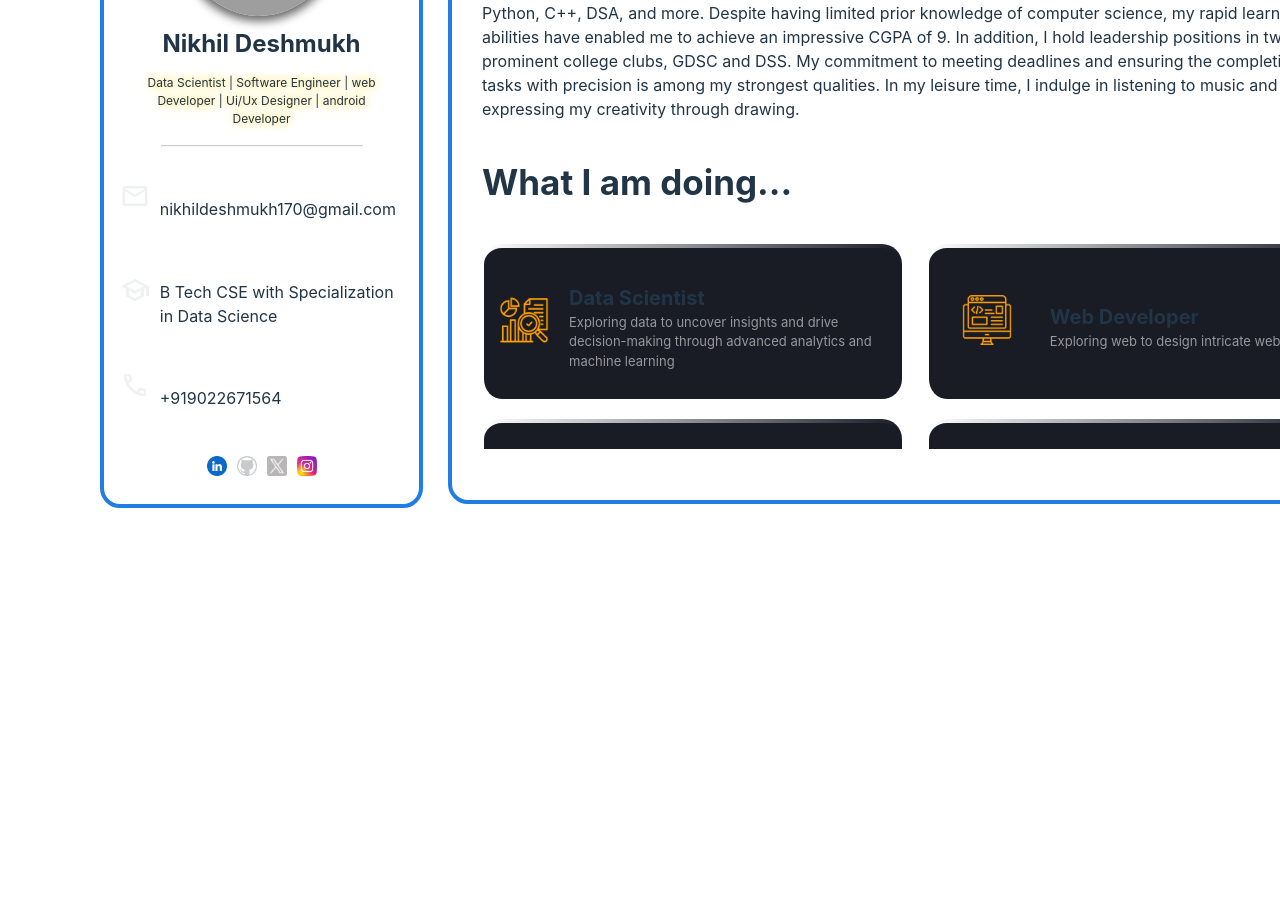
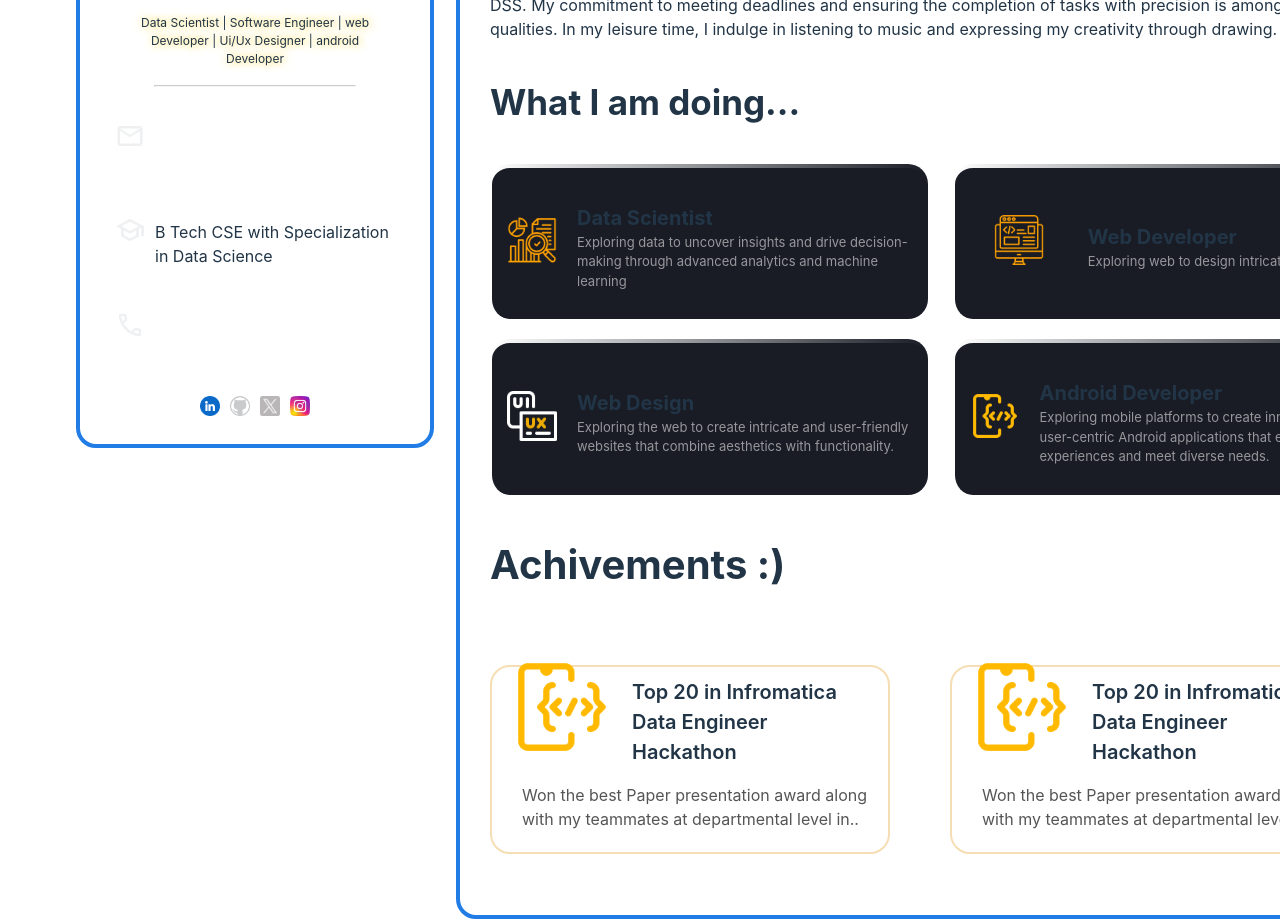
Before and after one commit to nikhildeshmukh170/my-protfelio, a React (Vite) app: page / in a window 1280 px wide. Shown: the part 320-1239 px from the top of the page. Before the commit the page ends 920 px from the top, so only its background shows below. Built offline with nearby package versions, Linux system fonts and the light colour scheme; grey boxes are pictures that could not be loaded.

Commit message:
achivement

```diff
--- a/src/components/Header/Header.css
+++ b/src/components/Header/Header.css
@@ -9,7 +9,7 @@
     flex-direction: row;
     gap: 25px;
     justify-content: center;
-    align-items: center;
+    align-items: self-start;
     margin-top: 100px;
     margin-left: 100px;
     margin-bottom: 100px;
@@ -18,6 +18,8 @@
 }
 
 .header .profile_section{
+    position: fixed;
+    top: 40px;
     width: 350px;
     height: 90vh;
     border: 4px solid rgba(33, 124, 230, 1);
@@ -27,8 +29,12 @@
     justify-content: center;
     align-items: center;
     margin: auto;
+    margin-left: -970px;
+    /* margin-top: -60px; */
+    margin-bottom: 0px;
     /* margin-top: 30px; */
     gap: 30px;
+    z-index: 1;
 }
 
 .header .profile_section .profile_pic{
@@ -62,11 +68,12 @@
 }
 
 .header .profile_section .picture .groupimg video{
-    width: 315px;
+    width: 350px;
     height: 140px;
     object-fit: cover;
     border-radius: 18px 18px 0px 0px;
-    margin-top: -5px;
+    margin-top: -2px;
+    margin-left: -17px;
 
 }
 
@@ -93,8 +100,13 @@
 .header .profile_section .connect_infrom{
     display: flex;
     flex-direction: column;
-    width: 90%;
+    width: 80%;
     margin-top: -30px;
+}
+
+.mail a, .education a, .contact a{
+    color: white;
+    text-decoration: none;
 }
 
 .mail, .education, .contact{
@@ -153,10 +165,15 @@
 
 
 .header .inform_section{
-    width: 12800px;
-    height: 90vh;
+    min-width: 75%;
+    width: 75%;
+    height: auto;
     border: 4px solid rgba(33, 124, 230, 1);
     border-radius: 20px;
+    margin-left: 400px;
+    /* top: 0px; */
+    margin-top: -60px;
+    /* margin-bottom: 120px; */
     /* max-height: 90vh;
     overflow-y: scroll; */
 }
--- a/src/components/Header/Header.jsx
+++ b/src/components/Header/Header.jsx
@@ -33,7 +33,9 @@ const Header = () => {
             <img src={assets.mail} alt="" />
             <div className="mail_content">
               <h5>EMAIL</h5>
-              <p>nikhildeshmukh170@gmail.com</p>
+              <a href="mailto:nikhildeshmukh170@gmail.com">
+                <p>nikhildeshmukh170@gmail.com</p>
+              </a>
             </div>
           </div>
           <div className="education">
@@ -47,7 +49,9 @@ const Header = () => {
             <img src={assets.contact} alt="" />
             <div className="contact_content">
               <h5>Contact</h5>
-              <p>+919022671564</p>
+              <a href="tel:+919022671564">
+                <p>+919022671564</p>
+              </a>
             </div>
           </div>
         </div>
--- a/src/components/Information/Information.css
+++ b/src/components/Information/Information.css
@@ -28,8 +28,8 @@
 
 .information .body_information {
   padding: 0px 30px 0px 30px;
-  max-height: 70vh;
-  overflow-y: scroll;
+  /* max-height: 70vh;
+  overflow-y: scroll; */
 }
 
 .body_information::-webkit-scrollbar {
@@ -127,3 +127,109 @@
     max-height: 60px;
     overflow-y: auto;
 }
+
+
+
+.achivements .achivements_heading{
+    font-size: 40px;
+    font-weight: bold;
+}
+
+/* .achivements .achivements_information{
+    border: 2px solid white;
+} */
+
+.achivements  .achivements_details{
+    width: 1680px;
+    max-width: 900px;
+    overflow-x: scroll;
+    display: grid;
+    /* flex-direction: row; */
+    /* gap: 60px; */
+    grid-template-columns: 3fr 3fr 3fr 3fr 3fr;
+    column-gap: 60px;
+    margin-bottom: 30px;
+}
+
+
+.achivements_details::-webkit-scrollbar {
+    width: 2px; /* Width of the scrollbar */
+    height: 5px;
+}
+
+.achivements_details::-webkit-scrollbar-thumb {
+    background: #d9830a; /* Color of the scrollbar thumb */
+    border-radius: 5px; /* Rounded corners of the scrollbar thumb */
+}
+
+.achivements_details::-webkit-scrollbar-thumb:hover {
+    background: #555; /* Darker color on hover */
+}
+
+.achivements_details::-webkit-scrollbar-track {
+    background: #f1f1f100; /* Background color of the scrollbar track */
+}
+
+.achivements_details .achivements_img_content{
+    display: flex;
+    flex-direction: column;
+    justify-content: center;
+    align-items: center;
+    margin: auto;
+    /* border: 2px solid wheat; */
+    width: 400px;
+    height: 250px;
+    position: relative;
+
+
+}
+
+.achivements .achivements_details .achivement_indual{
+    display: flex;
+    flex-direction: column;
+    /* position: absolute; */
+    padding: 20px 20px 20px 50px;
+    border: 2px solid wheat;
+    border-radius: 20px;
+
+    /* margin-bottom: 30px; */
+}
+
+.achivements .achivement_indual .achivement_img{
+    position: relative;
+    margin-left: -30px;
+    margin-top: -60px;
+    display: flex;
+    flex-direction: row;
+    gap: 30px;
+    justify-content: start;
+    align-items: end;
+    /* padding: 10px; */
+
+}
+
+.achivement_img .heading{
+    margin-left: 120px;
+    margin-top: 50px;
+    font-size: 20px;
+    font-weight: 600;
+}
+.achivement_img img{
+    position: absolute;
+    width: 100px;
+    height: auto;
+    /* margin-top: -100px; */
+    /* margin-left: 50px; */
+    margin-bottom: 30px;
+    z-index: 20;
+}
+
+.achivement_indual .achivement_content{
+    position: relative;
+    font-size: 16px;
+    color: #555;
+    max-height: 65px;
+    overflow: hidden;
+    margin-left: -20px;
+    margin-top: -20px;
+}
--- a/src/components/Information/Information.jsx
+++ b/src/components/Information/Information.jsx
@@ -62,6 +62,74 @@ const Information = () => {
             </div>
           </div>
         </div>
+        <div className="achivements">
+          <div className="achivements_heading">
+            <p>Achivements :)</p>
+          </div>
+
+          <div className="achivements_details">
+            <div className="achivements_img_content">
+              <div className="achivement_indual">
+                <div className="achivement_img">
+                  <img src={assets.androiddeveloper} alt="" />
+                  <p className="heading">Top 20 in Infromatica Data Engineer Hackathon</p>
+                </div>
+                <div className="achivement_content">
+                  <p className="para">Won the best Paper presentation award along with my teammates at departmental level in.. college for the RBL subject that delas with Fake Multimedia Detection.</p>
+                </div>
+              </div>
+            </div>
+
+            <div className="achivements_img_content">
+              <div className="achivement_indual">
+              <div className="achivement_img">
+                  <img src={assets.androiddeveloper} alt="" />
+                  <p className="heading">Top 20 in Infromatica Data Engineer Hackathon</p>
+                </div>
+                <div className="achivement_content">
+                  <p className="para">Won the best Paper presentation award along with my teammates at departmental level in.. college for the RBL subject that delas with Fake Multimedia Detection.</p>
+                </div>
+              </div>
+            </div>
+
+            <div className="achivements_img_content">
+              <div className="achivement_indual">
+              <div className="achivement_img">
+                  <img src={assets.androiddeveloper} alt="" />
+                  <p className="heading">Top 20 in Infromatica Data Engineer Hackathon</p>
+                </div>
+                <div className="achivement_content">
+                  <p className="para">Won the best Paper presentation award along with my teammates at departmental level in.. college for the RBL subject that delas with Fake Multimedia Detection.</p>
+                </div>
+              </div>
+            </div>
+
+            <div className="achivements_img_content">
+              <div className="achivement_indual">
+              <div className="achivement_img">
+                  <img src={assets.androiddeveloper} alt="" />
+                  <p className="heading">Top 20 in Infromatica Data Engineer Hackathon</p>
+                </div>
+                <div className="achivement_content">
+                  <p className="para">Won the best Paper presentation award along with my teammates at departmental level in.. college for the RBL subject that delas with Fake Multimedia Detection.</p>
+                </div>
+              </div>
+            </div>
+
+            <div className="achivements_img_content">
+              <div className="achivement_indual">
+              <div className="achivement_img">
+                  <img src={assets.androiddeveloper} alt="" />
+                  <p className="heading">Top 20 in Infromatica Data Engineer Hackathon</p>
+                </div>
+                <div className="achivement_content">
+                  <p className="para">Won the best Paper presentation award along with my teammates at departmental level in.. college for the RBL subject that delas with Fake Multimedia Detection.</p>
+                </div>
+              </div>
+            </div>
+
+          </div>
+        </div>
       </div>
     </div>
   );
```
